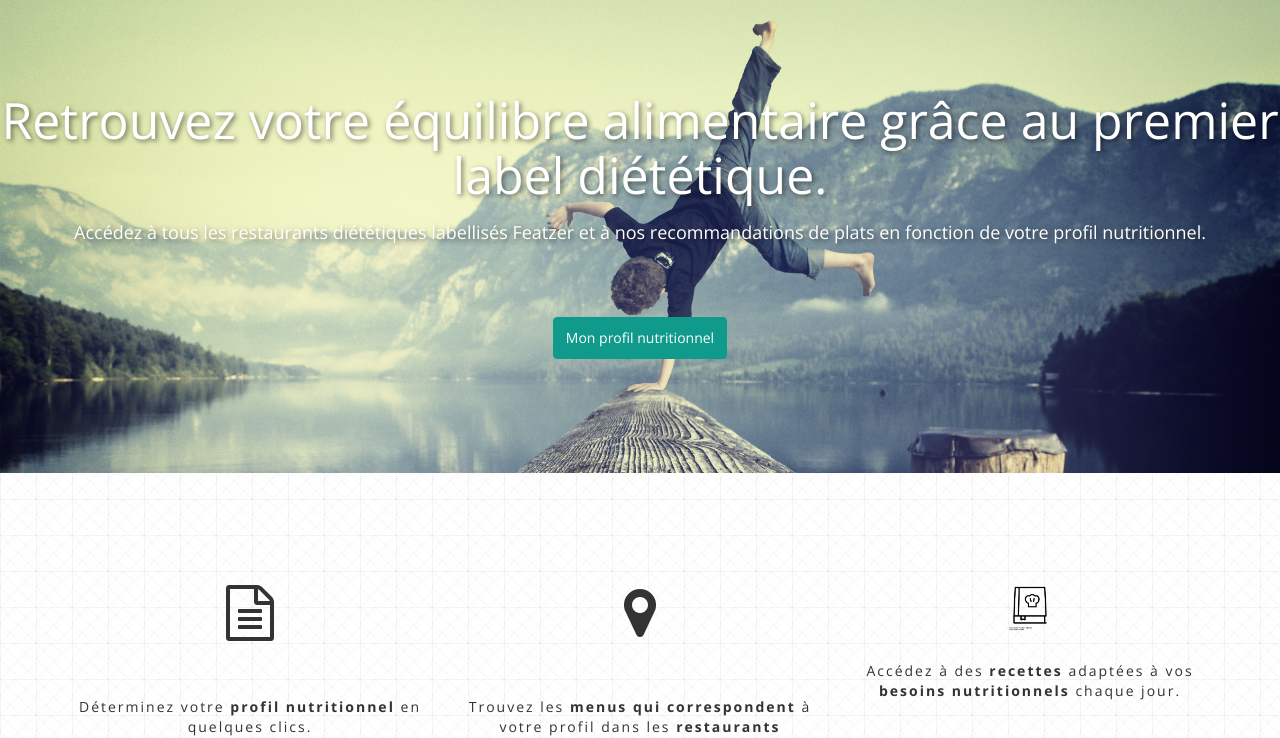
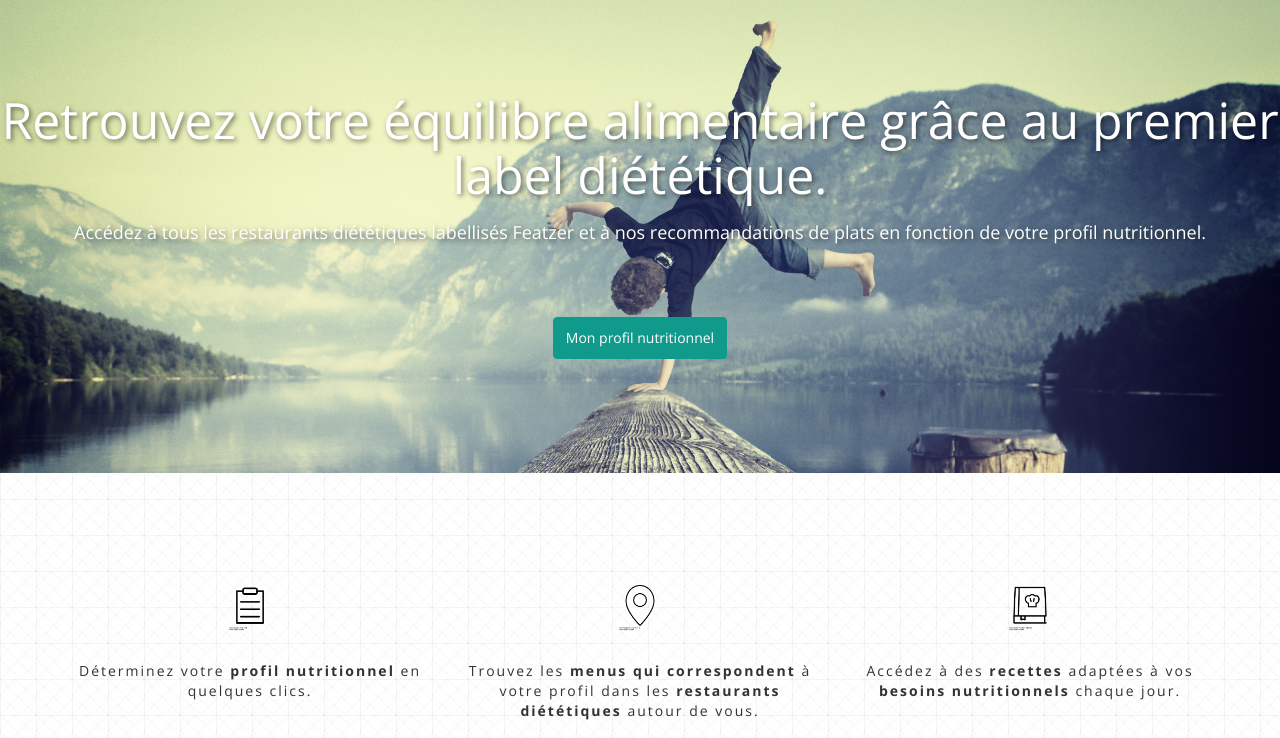
Before and after one commit to Guillaumejfrt/Iceme-Github-Pages, a plain HTML site: page index.html in a window 1280 px wide. Shown: the part 77-815 px from the top of the page. Drawn offline with nearby package versions, Linux system fonts and the light colour scheme; a script that the page names is missing.

Commit message:
MAJ icone

```diff
--- a/index.html
+++ b/index.html
@@ -115,13 +115,13 @@
 <div class="container text-center">
   <div class="row">
     <div class="col-md-4 feature">
-       <i class="fa fa-file-text-o symbol" aria-hidden="true"></i>
+       <img src="images/form.png" width="48">
         <p>
           Déterminez votre <strong>profil nutritionnel</strong> en quelques clics.
         </p>
     </div>
     <div class="col-md-4 feature">
-        <i class="fa fa-map-marker symbol" aria-hidden="true"></i>
+        <img src="images/map.png" width="48">
         <p>
          Trouvez les <strong>menus qui correspondent</strong> à votre profil dans les <strong>restaurants diététiques</strong> autour de vous.
         </p>
```
Also changed, not shown: images/form.png (added), images/map.png (added).
